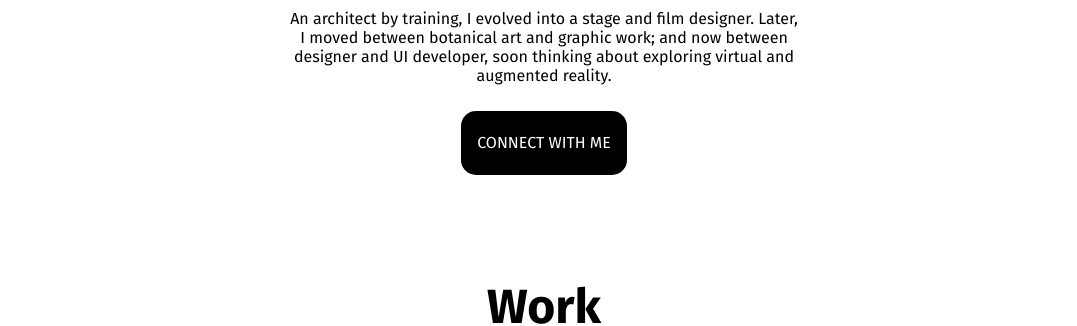
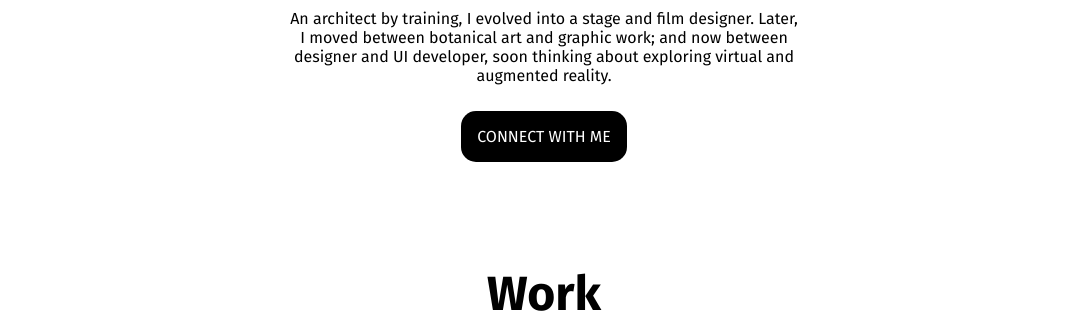
Before and after one commit to jara-git/portfolio, a Gatsby site: page / in a window 1280 px wide. Shown: the part 481-807 px from the top of the page, without its empty margins (96-1173 px from the left). Built offline with nearby package versions, Linux system fonts and the light colour scheme; Gatsby itself is replaced by a stand-in of ours.

Commit message:
primary button

```diff
--- a/src/styles/header.scss
+++ b/src/styles/header.scss
@@ -54,15 +54,14 @@
     }
   }
   .primary-btn {
-    border-radius:15px;
-    height: 2rem;
+    border-radius: 15px;
+    height: 1.2rem;
     display: table-cell;
-    line-height: 2rem;
+    line-height: 1.2rem;
     padding: 1rem;
     &:hover {
       color: black;
       background: white;
     }
   }
-
 }
```
